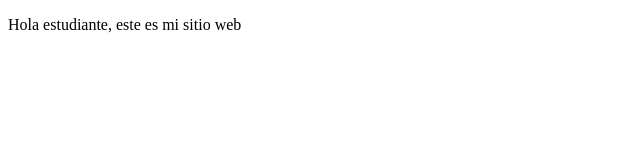
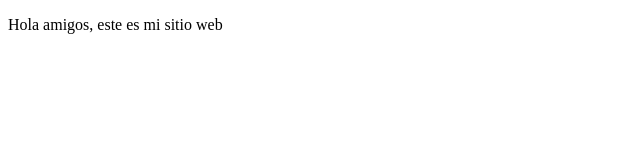
Before and after one commit to natalybarah/proyectoPruebaCursoPrework, a plain HTML site: page index.html in a window 1280 px wide. Shown: the full height of the page, 0-640 px from the left. Drawn offline with Linux system fonts and the light colour scheme.

Commit message:
cambios agregamos el amigos

```diff
--- a/index.html
+++ b/index.html
@@ -7,6 +7,6 @@
     <title>hola mundo</title>
 </head>
 <body>
-    <p>Hola estudiante, este es mi sitio web</p>
+    <p>Hola amigos, este es mi sitio web</p>
 </body>
 </html>
```
